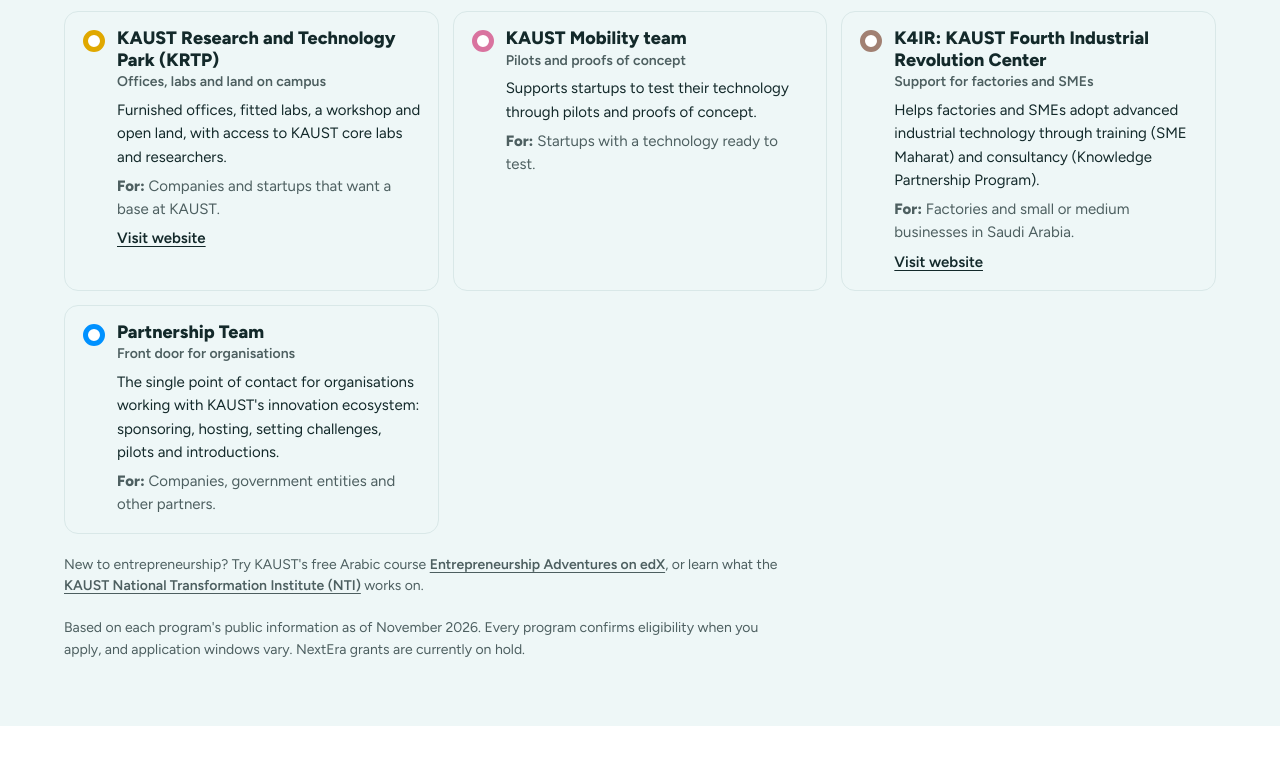
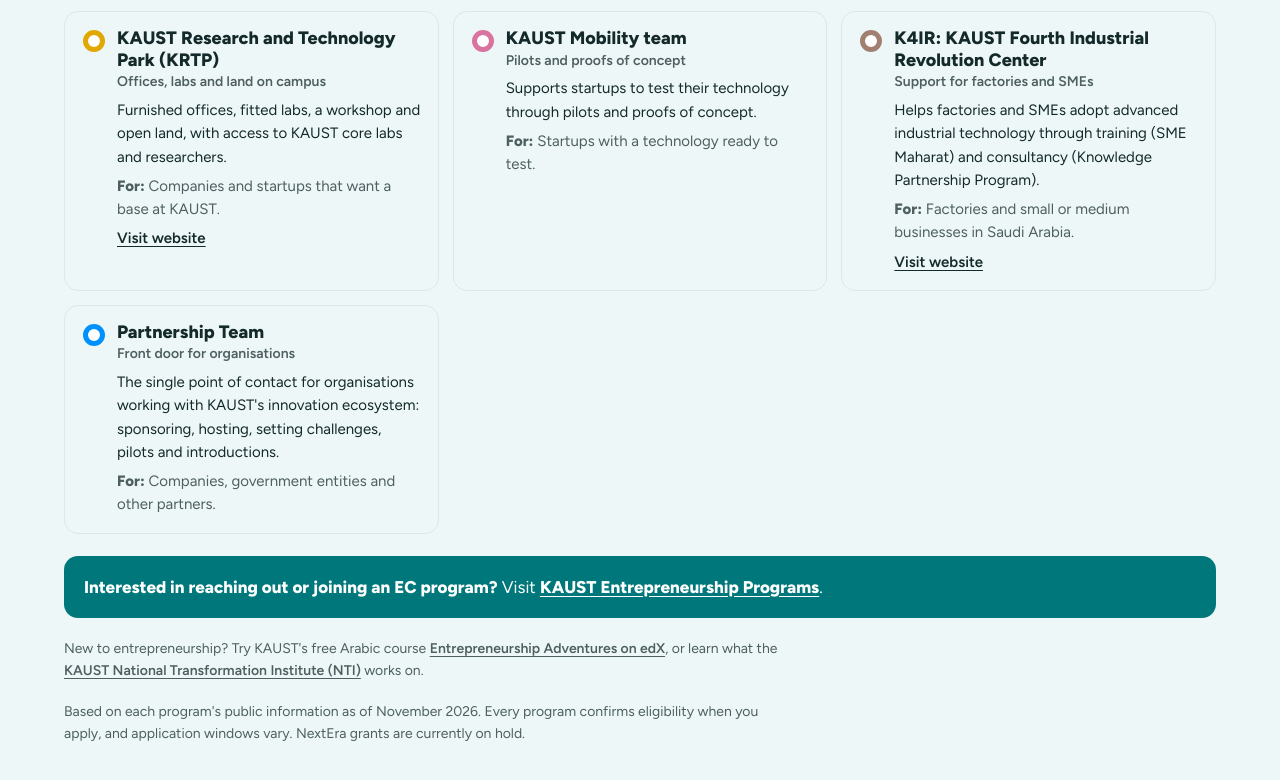
Before and after one commit to Kenanxs/kaust-program-pathfinder, a plain HTML site: page index.html in a window 1280 px wide. Shown: the part 1492-2272 px from the top of the page. Before the commit the page ends 2218 px from the top, so only its background shows below. Drawn offline with Linux system fonts and the light colour scheme.

Commit message:
Add call to action linking to KAUST Entrepreneurship Programs
Co-Authored-By: Claude Opus 5.5 <noreply@anthropic.com>
Claude-Session: https://claude.ai/code/session_013rwrAa3sAhDY3CAFEowdDi

```diff
--- a/index.html
+++ b/index.html
@@ -87,6 +87,9 @@ h2{font-size:28px;line-height:1.1;letter-spacing:-.01em;margin:0 0 6px;font-weig
 .note{color:var(--soft);font-size:14px;margin-top:20px;max-width:80ch}
 .panel{background:var(--panel)}
 .note a{color:inherit;font-weight:600;text-underline-offset:3px}
+.cta{margin-top:22px;padding:18px 20px;border-radius:14px;background:var(--deep);color:#fff;font-size:17px}
+.cta p{margin:0}
+.cta a{color:#fff;font-weight:800;text-underline-offset:3px}
 @media(max-width:760px){.finder,.map{grid-template-columns:minmax(0,1fr)}.qcard{min-height:0;padding:22px 20px 22px 64px}.trunk{left:28px}.stop{left:17px;top:28px}}
 </style>
 </head>
@@ -138,6 +141,7 @@ h2{font-size:28px;line-height:1.1;letter-spacing:-.01em;margin:0 0 6px;font-weig
    <h2>All programs and teams</h2>
    <p class="lede">What each one offers and who it is for.</p>
    <div class="grid" id="grid"></div>
+   <div class="cta"><p><b>Interested in reaching out or joining an EC program?</b> Visit <a href="https://www.kaust.edu.sa/en/innovate/kaust-entrepreneurship-programs">KAUST Entrepreneurship Programs</a>.</p></div>
    <p class="note">New to entrepreneurship? Try KAUST's free Arabic course <a href="https://www.edx.org/school/kaust">Entrepreneurship Adventures on edX</a>, or learn what the <a href="https://www.kaust.edu.sa/innovate">KAUST National Transformation Institute (NTI)</a> works on.</p>
    <p class="note">Based on each program's public information as of November 2026. Every program confirms eligibility when you apply, and application windows vary. NextEra grants are currently on hold.</p>
   </div>
@@ -184,7 +188,7 @@ function render(){
   $("step").textContent="All done";
   $("q").textContent=got.length?`You match ${got.length} program${got.length>1?"s":""}.`:"No direct match yet.";
   $("help").textContent=got.length?"Start with the first match, then explore the others. Each program confirms eligibility when you apply.":"A great first step is to learn the basics of entrepreneurship and get to know what KAUST's National Transformation Institute (NTI) does. You can also browse all programs below or start over with different answers.";
-  $("ans").innerHTML=got.length?`<button class="btn yes" type="button" id="see">See all programs</button>`:`<a class="btn yes lnk" href="https://www.edx.org/school/kaust">Entrepreneurship Adventures (free, in Arabic) on edX</a><a class="btn lnk" href="https://www.kaust.edu.sa/innovate">Explore KAUST NTI</a><button class="btn" type="button" id="see">See all programs</button>`;
+  $("ans").innerHTML=got.length?`<a class="btn yes lnk" href="https://www.kaust.edu.sa/en/innovate/kaust-entrepreneurship-programs">Reach out or join an EC program</a><button class="btn" type="button" id="see">See all programs</button>`:`<a class="btn yes lnk" href="https://www.edx.org/school/kaust">Entrepreneurship Adventures (free, in Arabic) on edX</a><a class="btn lnk" href="https://www.kaust.edu.sa/innovate">Explore KAUST NTI</a><button class="btn" type="button" id="see">See all programs</button>`;
   $("see").onclick=()=>$("programs").scrollIntoView({behavior:"smooth"});
  }else{
   const x=Q[cur];
```
